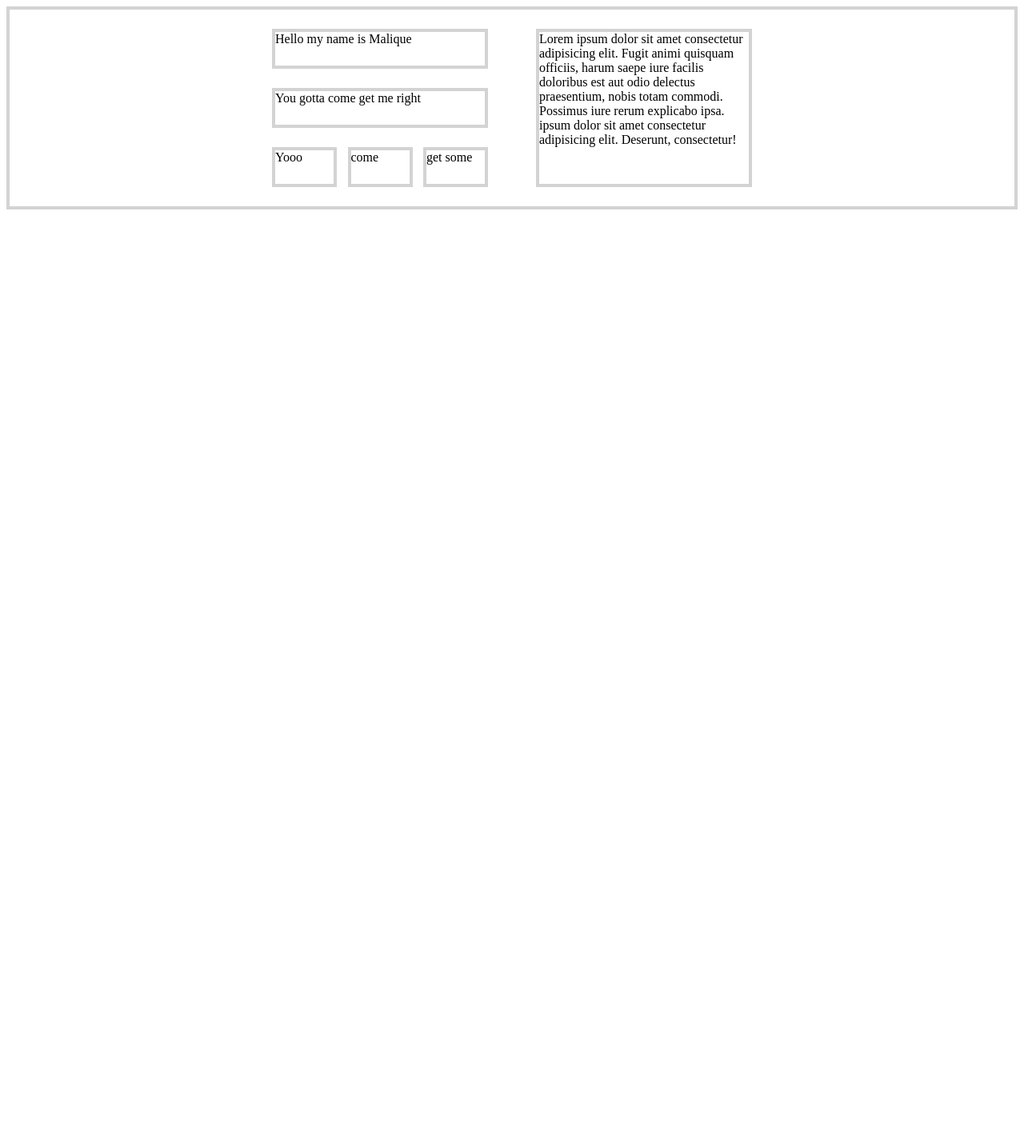
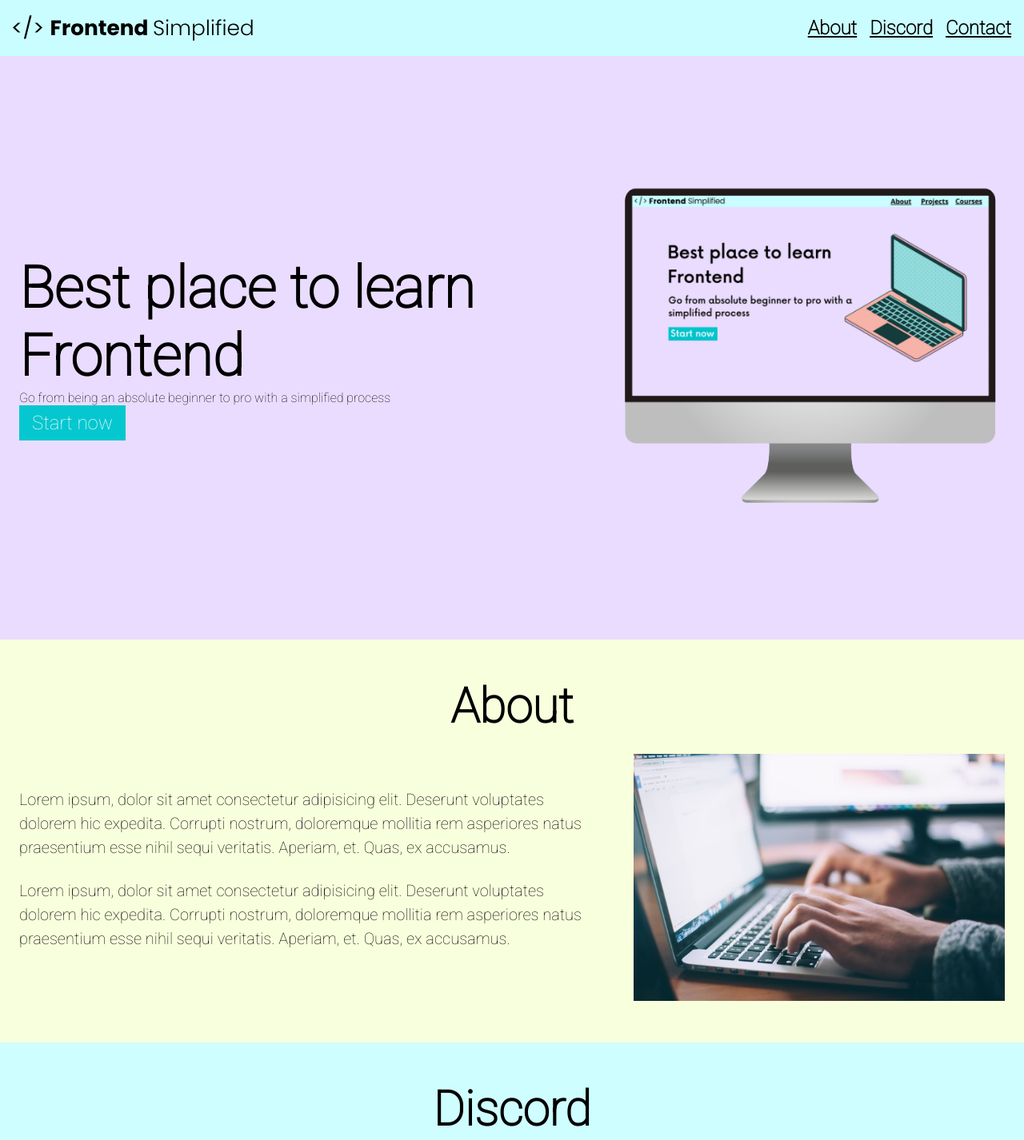
Before and after one commit to MaliqueRaymond/CSS-CRASH-COURSE, a plain HTML site: page index.html in a window 1280 px wide. Shown: the top 1426 px of the page at 80% size. Before the commit the page ends 800 px from the top, so only its background shows below. Drawn offline with Linux system fonts and the light colour scheme.

Commit message:
woreked on HTML and CSS

```diff
--- a/index.html
+++ b/index.html
@@ -2,30 +2,112 @@
 <html lang="en">
   <head>
     <meta charset="UTF-8" />
-    <meta name="viewport" content="width=, initial-scale=1.0" />
-    <title>CSS Crash Course</title>
+    <meta name="viewport" content="width=device-width, initial-scale=1.0" />
+    <title>Document</title>
     <link rel="stylesheet" href="./style.css" />
   </head>
+
   <body>
-    <div class="container">
-      <div class="row">
-        <div class="box-wrapper">
-          <div class="box box-small">Hello my name is Malique</div>
-          <div class="box box-small">You gotta come get me right</div>
-          <div class="tiny-wrapper">
-            <div class="box box-tiny">Yooo</div>
-            <div class="box box-tiny">come</div>
-            <div class="box box-tiny">get some</div>
+    <section>
+      <nav>
+        <img src="./assets/FES.svg" class="logo" alt="" />
+        <ul>
+          <li><a href="about">About</a></li>
+          <li><a href="discord">Discord</a></li>
+          <li><a href="contact">Contact</a></li>
+        </ul>
+      </nav>
+      <header>
+        <div class="row">
+          <div>
+            <h1>Best place to learn Frontend</h1>
+            <p class="subheader">
+              Go from being an absolute beginner to pro with a simplified
+              process
+            </p>
+            <button>Start now</button>
+          </div>
+          <figure>
+            <img src="./assets/laptop.png" alt="Home page image" />
+          </figure>
+        </div>
+      </header>
+    </section>
+
+    <main>
+      <section id="about">
+        <h2>About</h2>
+        <div class="row">
+          <div class="section__description">
+            <div class="section__description--wrapper">
+              <p class="section__description--para">
+                Lorem ipsum, dolor sit amet consectetur adipisicing elit.
+                Deserunt voluptates dolorem hic expedita. Corrupti nostrum,
+                doloremque mollitia rem asperiores natus praesentium esse nihil
+                sequi veritatis. Aperiam, et. Quas, ex accusamus.
+              </p>
+              <p class="section__description--para">
+                Lorem ipsum, dolor sit amet consectetur adipisicing elit.
+                Deserunt voluptates dolorem hic expedita. Corrupti nostrum,
+                doloremque mollitia rem asperiores natus praesentium esse nihil
+                sequi veritatis. Aperiam, et. Quas, ex accusamus.
+              </p>
+            </div>
+            <figure class="about__img--wrapper">
+              <img src="./assets/about.jpg" alt="" />
+            </figure>
           </div>
         </div>
-        <div class="box box-large">
-          Lorem ipsum dolor sit amet consectetur adipisicing elit. Fugit animi
-          quisquam officiis, harum saepe iure facilis doloribus est aut odio
-          delectus praesentium, nobis totam commodi. Possimus iure rerum
-          explicabo ipsa. ipsum dolor sit amet consectetur adipisicing elit.
-          Deserunt, consectetur!
+      </section>
+
+      <section id="discord">
+        <h2>Discord</h2>
+          <div class="row"></div>
+          <div class="section__description">
+            <figure class="about__img--wrapper">
+              <img src="./assets/discord.png" alt="" />
+            </figure>
+            <div class="section__description--wrapper">
+              <p class="section__description--para">
+                Lorem ipsum, dolor sit amet consectetur adipisicing elit. Iure,
+                ullam quos! Eveniet repudiandae sapiente, harum illum debitis
+                corrupti possimus similique quo adipisci vitae minus eius est
+                natus eum! Voluptates, quibusdam?
+              </p>
+              <p class="section__description--para">
+                Lorem ipsum, dolor sit amet consectetur adipisicing elit. Iure,
+                ullam quos! Eveniet repudiandae sapiente, harum illum debitis
+                corrupti possimus similique quo adipisci vitae minus eius est
+                natus eum! Voluptates, quibusdam?
+              </p>
+            </div>
         </div>
+      </section>
+
+      <section id="contact">
+        <h2>Contact</h2>
+        <form action="">
+          <span>Email</span>
+          <input type="text" placeholder="jane@example.com" />
+          <span>Message</span>
+          <textarea
+            type="text"
+            placeholder="Cool website, lets get connected!"
+          ></textarea>
+          <button>Contact Us!</button>
+        </form>
+      </section>
+    </main>
+
+    <footer>
+      <img class="footer__logo" src="./assets/FES.svg" alt="" />
+      <div class="footer__links">
+        <a class="footer__link" href="#about">About</a>
+        <a class="footer__link" href="#discord">Discord</a>
+        <a class="footer__link" href="#contact">Contact</a>
+        <a href="">Courses</a>
       </div>
-    </div>
+      <p>Copyright Frontend simplified</p>
+    </footer>
   </body>
 </html>
--- a/style.css
+++ b/style.css
@@ -1,45 +1,185 @@
+@import url("https://fonts.googleapis.com/css2?family=Roboto:wght@100&display=swap");
+
 * {
+  padding: 0;
+  margin: 0;
   box-sizing: border-box;
+  font-family: "Roboto", sans-serif;
 }
 
-.container {
-  border: 4px solid lightgray;
-  padding: 24px 24px 0 24px;
+nav {
+  height: 70px;
+  display: flex;
+  justify-content: space-between;
+  align-items: center;
+  padding: 0 16px;
+  background-color: #cafdff;
+}
+
+header {
+  background-color: #eadcff;
+  height: calc(100vh - 70px);
+  padding: 24px;
+  display: flex;
+  align-items: center;
+  justify-content: center;
+}
+
+h1 {
+  font-size: 72px;
+}
+
+].subheader {
+  font-size: 36px;
+  margin: 16px 0 24px 0;
+}
+
+button {
+  background-color: #05c7cf;
+  color: white;
+  border: none;
+  padding: 8px 16px;
+  font-size: 24px;
+  cursor: pointer;
+}
+
+a {
+  color: black;
+  font-size: 24px;
+  font-weight: 700;
+}
+
+.logo {
+  width: 300px;
+}
+
+ul {
+  display: flex;
+}
+
+li {
+  list-style-type: none;
+  padding-left: 16px;
 }
 
 .row {
   width: 100%;
-  max-width: 600px;
+  max-width: 1300px;
   margin: 0 auto;
   display: flex;
-  justify-content: space-between;
+  align-items: center;
+  justify-content: center;
 }
 
-.box {
-  border: 4px solid lightgray;
+#about,
+#discord,
+#contact,
+#footer {
+  padding: 48px 0;
+}
+
+/*
+
+ABOUT
+
+*/
+
+#about {
+  background-color: #f8ffdc;
+}
+
+h2 {
+  font-size: 60px;
+  text-align: center;
   margin-bottom: 24px;
 }
 
-.box-small {
-  height: 50px;
+.section__description {
+  display: flex;
+  justify-content: center;
+  align-items: center;
 }
 
-.box-tiny {
-  width: 30%;
-  height: 50px;
+.about__img--wrapper {
+  width: 40%;
 }
 
-.tiny-wrapper {
-  display: flex;
-  justify-content: space-between;
+img {
+  width: 100%;
 }
 
-.box-wrapper {
-  width: 45%;
+.section__description--wrapper {
+  width: 60%;
+}
+
+.about__img--wrapper,
+.section__description--wrapper {
+  padding: 0 24px;
+}
+
+.section__description--para {
+  font-size: 20px;
+  line-height: 1.5;
+  margin-bottom: 24px;
+}
+
+/*
+
+DISCORD
+
+*/
+
+#discord {
+  background-color: #cefeff;
+}
+
+/*
+
+CONTACT
+
+*/
+
+#contact {
+  background-color: #dce9ff;
+}
+
+form {
+  width: 100%;
+  max-width: 600px;
   display: flex;
   flex-direction: column;
+  margin: 0 auto;
 }
 
-.box-large {
-  width: 45%;
+input,
+textarea {
+  margin-bottom: 24px;
+  font-size: 20px;
+  padding: 6px 12px;
 }
+
+/*
+
+FOOTER
+
+*/
+
+footer {
+  background-color: #aaf5ff;
+  display: flex;
+  flex-direction: column;
+  align-items: center;
+}
+
+.footer__logo {
+  max-width: 480px;
+  margin-bottom: 16px;
+}
+
+.footer__links {
+  margin-bottom: 32px;
+}
+
+.footer__link {
+  padding: 0 16px;
+}
```
Also changed, not shown: assets/FES.svg (added), assets/about.jpg (added), assets/discord.png (added), assets/laptop.png (added).
